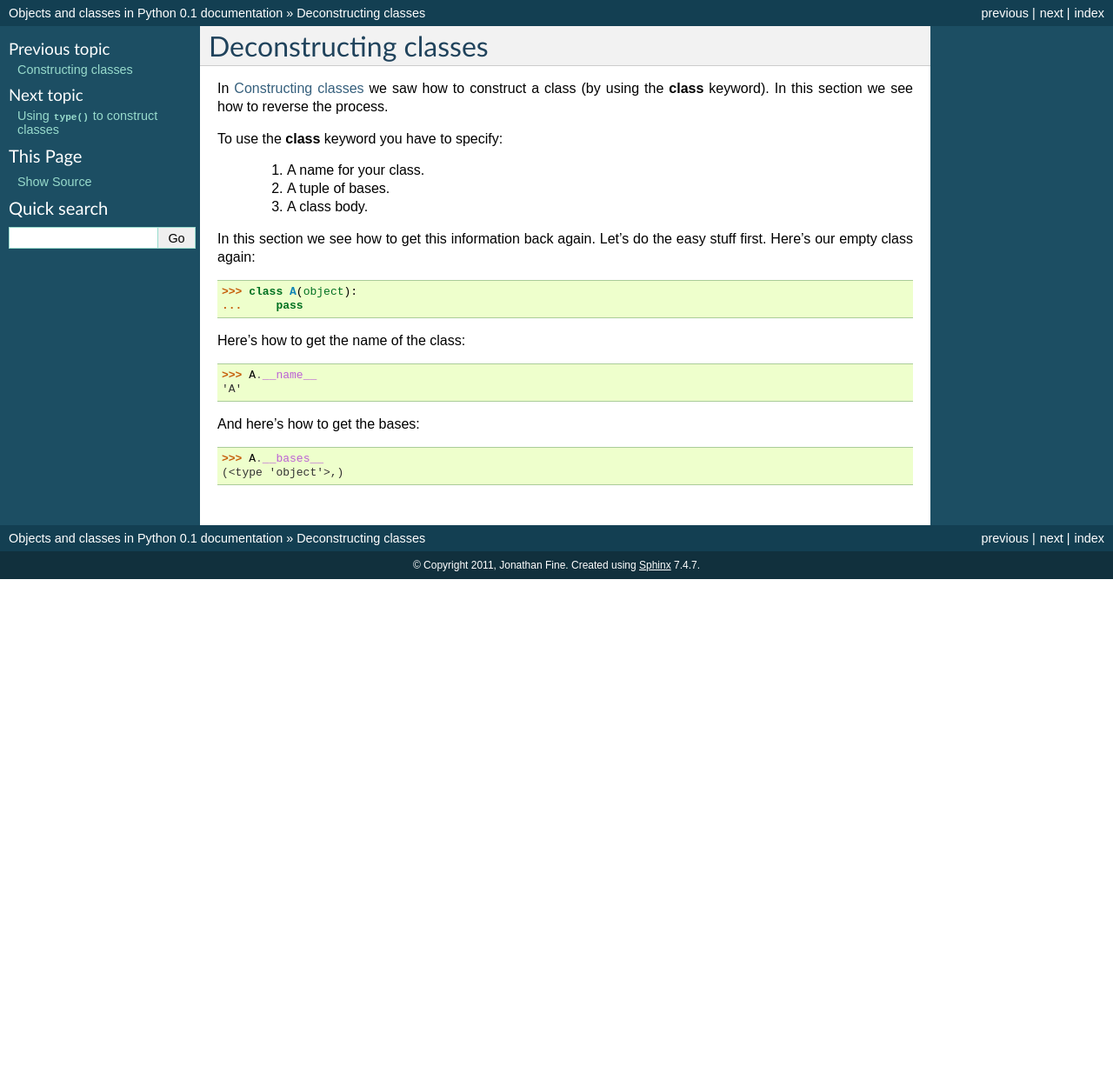
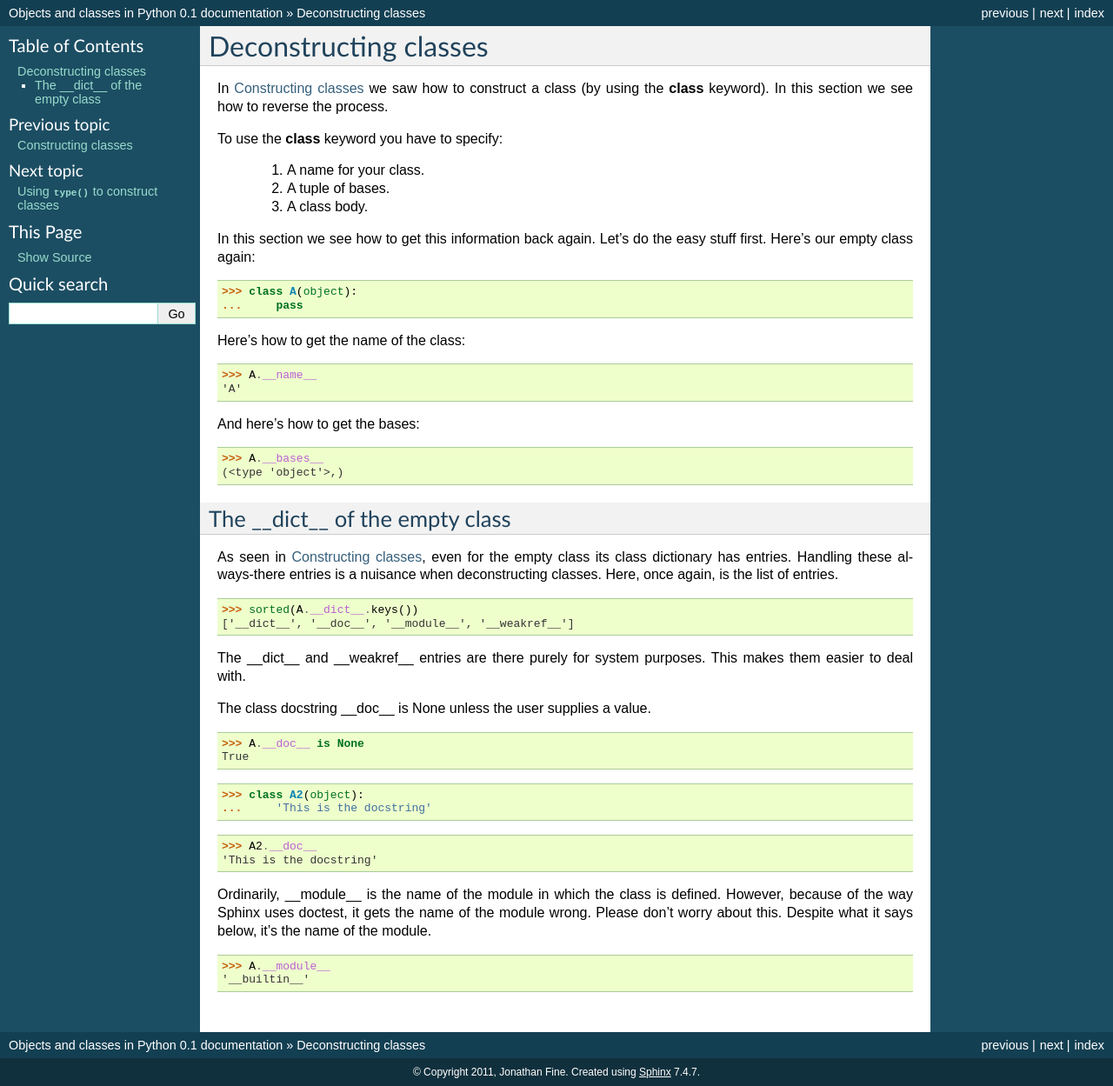
Before and after one commit to nazrulworld/jfine-python-classes-tutorial, a Sphinx documentation site: the page built from source/deconstruct.rst, in a window 1280 px wide. Shown: the whole page at 87% size. Built offline with Sphinx 7.4.7, drawn with Linux system fonts in a browser that asks for light colours; before the commit the page ends 900 px from its top, so only the background shows below that.

Commit message:
The __dict__ of the empty class.

```diff
--- a/TODO.txt
+++ b/TODO.txt
@@ -18,3 +18,8 @@ Add A.__name__.
 
 
 # From deconstruct.rst
+
+Note the funny occurence of '__builtin__'.
+
+In Sphinx subclass string to get name of module right (or at least
+better).
--- a/source/deconstruct.rst
+++ b/source/deconstruct.rst
@@ -28,3 +28,37 @@ And here's how to get the bases:
 
 >>> A.__bases__
 (<type 'object'>,)
+
+
+The __dict__ of the empty class
+--------------------------------
+
+As seen in :doc:`construct`, even for the empty class its class
+dictionary has entries.  Handling these always-there entries is a
+nuisance when deconstructing classes.  Here, once again, is the list
+of entries.
+
+>>> sorted(A.__dict__.keys())
+['__dict__', '__doc__', '__module__', '__weakref__']
+
+The __dict__ and __weakref__ entries are there purely for system
+purposes.  This makes them easier to deal with.
+
+The class docstring __doc__ is None unless the user supplies a value.
+
+>>> A.__doc__ is None
+True
+
+>>> class A2(object):
+...     'This is the docstring'
+
+>>> A2.__doc__
+'This is the docstring'
+
+Ordinarily, __module__ is the name of the module in which the class is
+defined.  However, because of the way Sphinx uses doctest, it gets the
+name of the module wrong.  Please don't worry about this.  Despite
+what it says below, it's the name of the module.
+
+>>> A.__module__
+'__builtin__'
```
